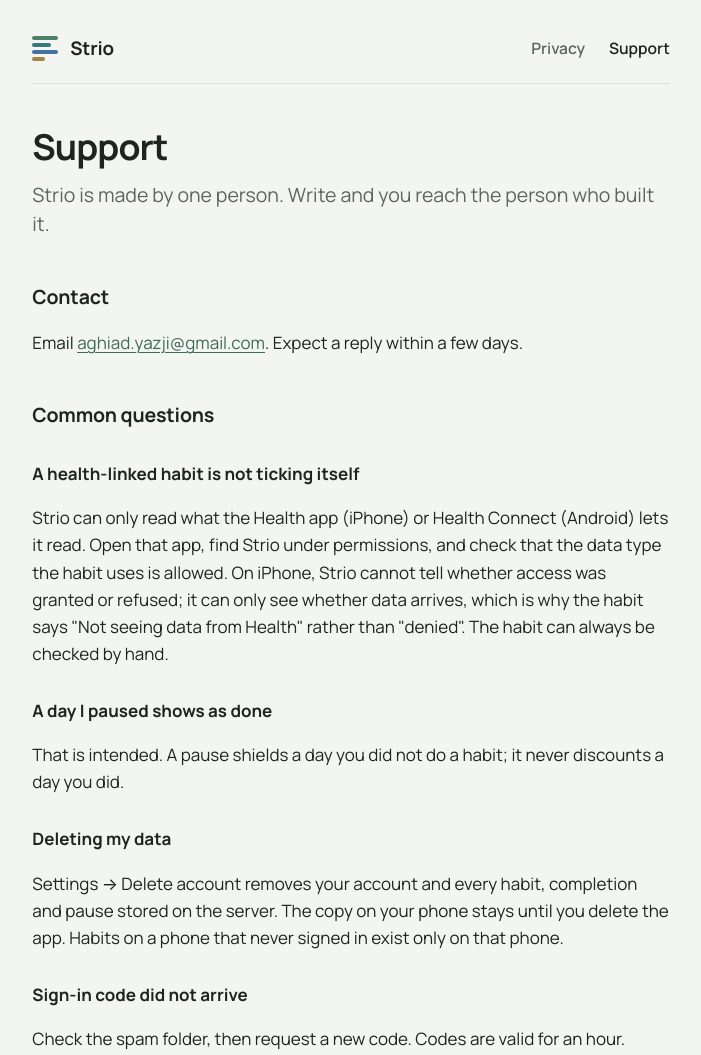
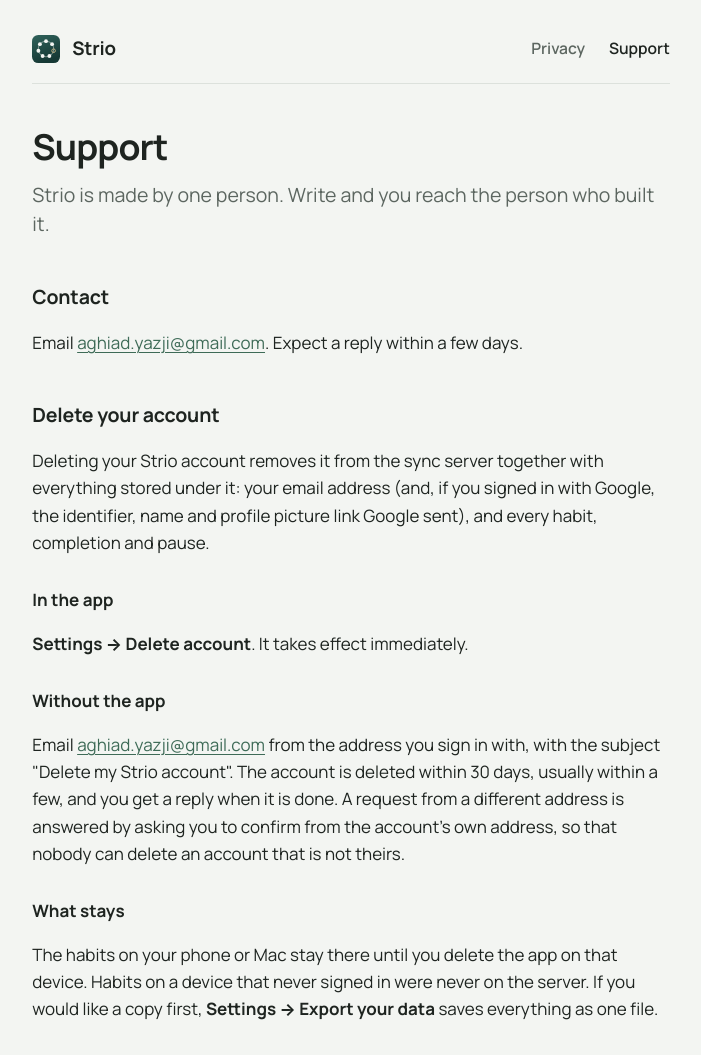
Before and after one commit to aghiadyazji/strio-site, a plain HTML site: page support.html in a window 1280 px wide. Shown: the top 1055 px of the page, without its empty margins (289-990 px from the left). Drawn offline with Linux system fonts and the light colour scheme.

Commit message:
docs: a web route to delete an account, and the ring on the site
support.html gains "Delete your account" (#delete-account): the
in-app path, a request by email from the account's address answered
within 30 days, and what stays on the devices. Play's Data safety
form needs this URL; docs/STORE_LISTING.md links it and says how to
handle a request (deleting the auth user cascades the ledger rows).
The privacy policy mentions the email route, effective 19 November.

The site header showed the old stripes; it now shows the app icon.

Co-Authored-By: Claude Opus 5.5 <noreply@anthropic.com>

```diff
--- a/style.css
+++ b/style.css
@@ -16,10 +16,6 @@
   --muted: #5c6660;
   --accent: #3e6b57;
   --rule: #dce1dc;
-  --stripe-1: #4f8069;
-  --stripe-2: #357a7d;
-  --stripe-3: #46709f;
-  --stripe-4: #a48245;
 }
 @media (prefers-color-scheme: dark) {
   :root {
@@ -30,10 +26,6 @@
     --muted: #94a09a;
     --accent: #7fb89c;
     --rule: #2a312d;
-    --stripe-1: #7fb89c;
-    --stripe-2: #6db4b6;
-    --stripe-3: #86aad8;
-    --stripe-4: #d4b47a;
   }
 }
 * { box-sizing: border-box; }
@@ -64,12 +56,8 @@ header.site > a { font-weight: 700; font-size: 1.1rem; letter-spacing: -.01em; }
 header.site nav { margin-left: auto; display: flex; gap: 1.4rem; }
 header.site nav a { color: var(--muted); font-weight: 600; font-size: .92rem; }
 header.site nav a:hover, header.site nav a[aria-current] { color: var(--text); }
-.mark { display: inline-grid; gap: 3px; width: 26px; }
-.mark i { display: block; height: 4px; border-radius: 2px; }
-.mark i:nth-child(1) { width: 100%; background: var(--stripe-1); }
-.mark i:nth-child(2) { width: 72%;  background: var(--stripe-2); }
-.mark i:nth-child(3) { width: 100%; background: var(--stripe-3); }
-.mark i:nth-child(4) { width: 50%;  background: var(--stripe-4); }
+/* The app icon itself, the week ring (favicon.svg carries its own corners). */
+.mark { display: block; width: 28px; height: 28px; flex: none; }
 h1 {
   font-size: 2.1rem;
   line-height: 1.15;
--- a/support.html
+++ b/support.html
@@ -12,18 +12,24 @@
 </head>
 <body>
 <main>
-<header class="site"><span class="mark" aria-hidden="true"><i></i><i></i><i></i><i></i></span><a href="index.html">Strio</a><nav><a href="privacy.html">Privacy</a><a href="support.html" aria-current="page">Support</a></nav></header>
+<header class="site"><img class="mark" src="favicon.svg" alt="" width="28" height="28"><a href="index.html">Strio</a><nav><a href="privacy.html">Privacy</a><a href="support.html" aria-current="page">Support</a></nav></header>
 <h1>Support</h1>
 <p class="lede">Strio is made by one person. Write and you reach the person who built it.</p>
 <h2>Contact</h2>
 <p>Email <a href="mailto:aghiad.yazji@gmail.com">aghiad.yazji@gmail.com</a>. Expect a reply within a few days.</p>
+<h2 id="delete-account">Delete your account</h2>
+<p>Deleting your Strio account removes it from the sync server together with everything stored under it: your email address (and, if you signed in with Google, the identifier, name and profile picture link Google sent), and every habit, completion and pause.</p>
+<h3>In the app</h3>
+<p><strong>Settings → Delete account</strong>. It takes effect immediately.</p>
+<h3>Without the app</h3>
+<p>Email <a href="mailto:aghiad.yazji@gmail.com?subject=Delete%20my%20Strio%20account">aghiad.yazji@gmail.com</a> from the address you sign in with, with the subject "Delete my Strio account". The account is deleted within 30 days, usually within a few, and you get a reply when it is done. A request from a different address is answered by asking you to confirm from the account's own address, so that nobody can delete an account that is not theirs.</p>
+<h3>What stays</h3>
+<p>The habits on your phone or Mac stay there until you delete the app on that device. Habits on a device that never signed in were never on the server. If you would like a copy first, <strong>Settings → Export your data</strong> saves everything as one file.</p>
 <h2>Common questions</h2>
 <h3>A health-linked habit is not ticking itself</h3>
 <p>Strio can only read what the Health app (iPhone) or Health Connect (Android) lets it read. Open that app, find Strio under permissions, and check that the data type the habit uses is allowed. On iPhone, Strio cannot tell whether access was granted or refused; it can only see whether data arrives, which is why the habit says "Not seeing data from Health" rather than "denied". The habit can always be checked by hand.</p>
 <h3>A day I paused shows as done</h3>
 <p>That is intended. A pause shields a day you did not do a habit; it never discounts a day you did.</p>
-<h3>Deleting my data</h3>
-<p>Settings → Delete account removes your account and every habit, completion and pause stored on the server. The copy on your phone stays until you delete the app. Habits on a phone that never signed in exist only on that phone.</p>
 <h3>Sign-in code did not arrive</h3>
 <p>Check the spam folder, then request a new code. Codes are valid for an hour.</p>
 <footer>Strio is made by Aghiad Yazji. Questions: <a href="support.html">support</a>.</footer>
```
Also changed, not shown: index.html (+1 -1 lines), privacy.html (+3 -3 lines).
